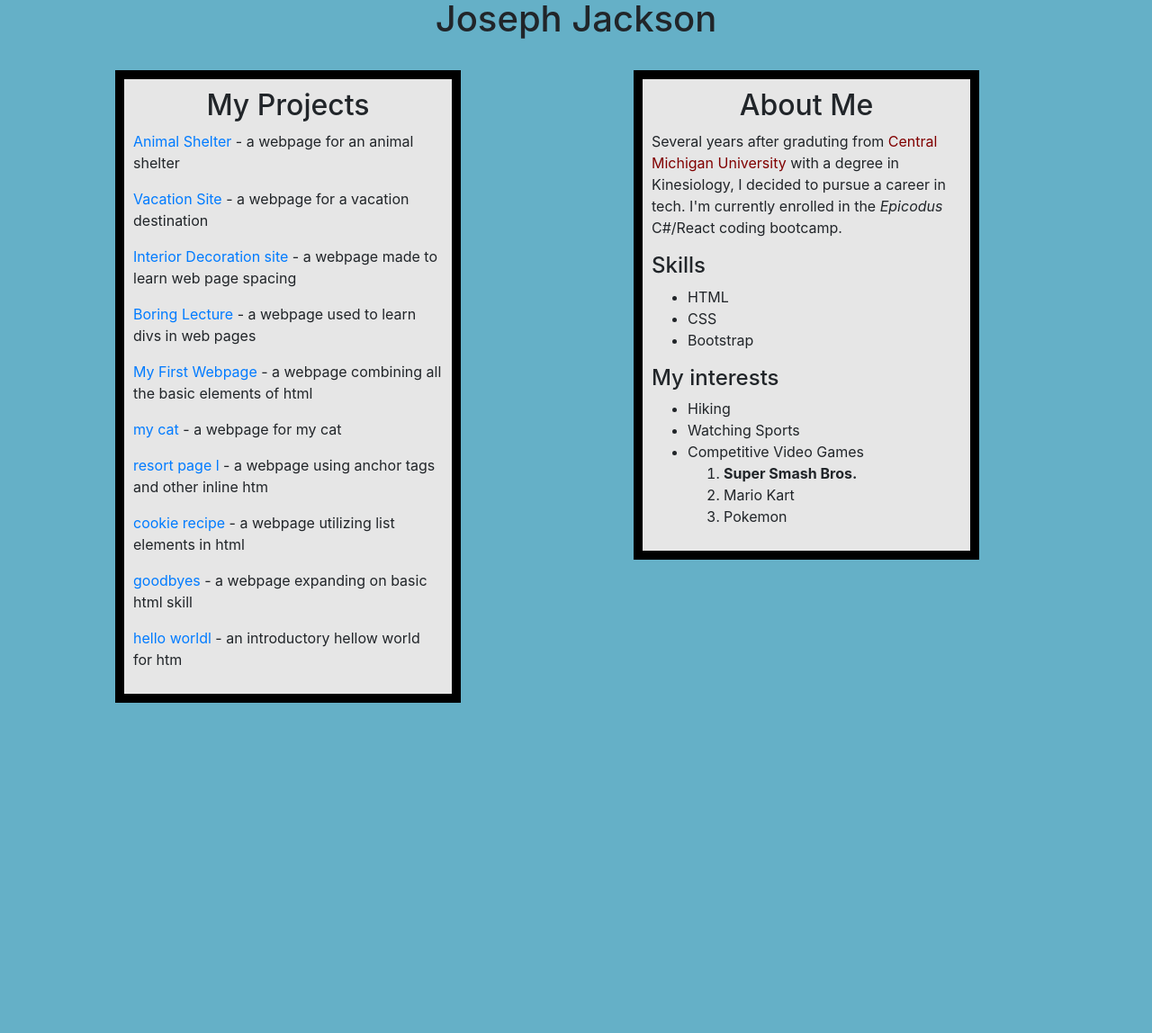
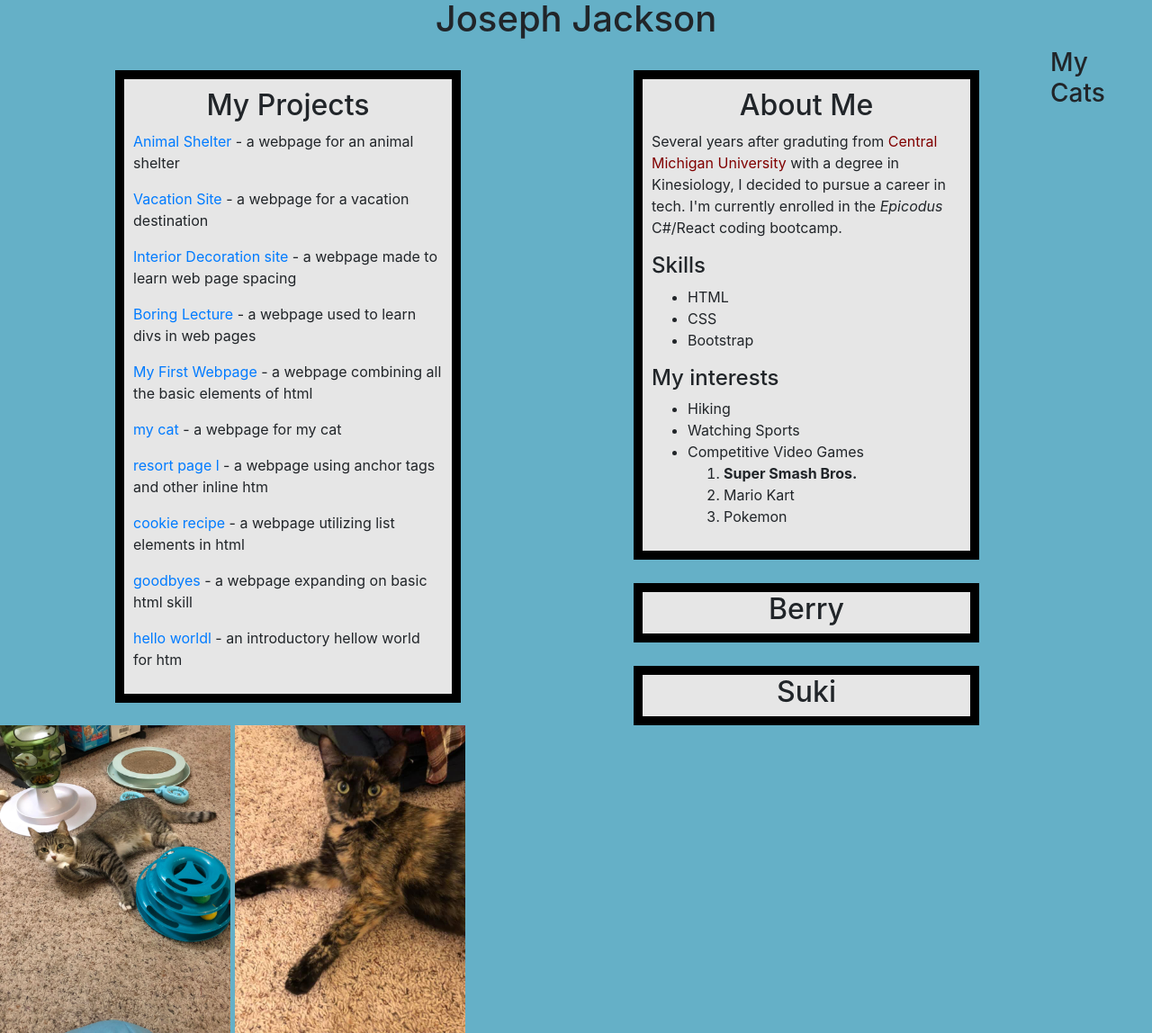
Before and after one commit to josephjacksonw/FirstPortfolio, a plain HTML site: page index.html in a window 1280 px wide. Shown: the part 387-1535 px from the top of the page at 90% size. Before the commit the page ends 1168 px from the top, so only its background shows below. Drawn offline with Linux system fonts and the light colour scheme.

Commit message:
added cat photos to be animated in

```diff
--- a/css/styles.css
+++ b/css/styles.css
@@ -37,6 +37,15 @@ img {
   height: auto;
 }
 
+h3 {
+  text-align: center;
+  margin-top: 4%;
+}
+
+.row {
+  box-sizing: border-box;
+}
+
 body {
   background-color: rgb(101, 176, 199);
 }
--- a/index.html
+++ b/index.html
@@ -71,5 +71,29 @@
         </ul>
     </div>
   </div>
+
+  <div class="container">
+    <div class="row">
+      <div class="col-12">
+        <h3>My Cats</h3>
+      </div>
+    </div>
+  </div>
+  <div class="cards">
+    <div class="catheader">
+      <h2>Berry</h2>
+    </div>
+  </div>
+  <div class="cards">
+    <div class="catheader">
+      <h2>Suki</h2>
+    </div>
+  </div>
+  <div class="cats">
+
+  </div>
+  <img src="berry.jpg" alt="a photo of berry." id="berry">
+  <img src="suki.jpg" alt="a photo of suki." id ="suki">
+
 </body>
 </html>
```
Also changed, not shown: berry.jpg (added), suki.jpg (added).
